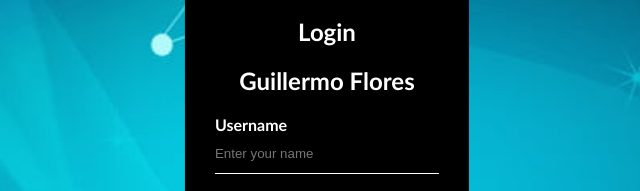
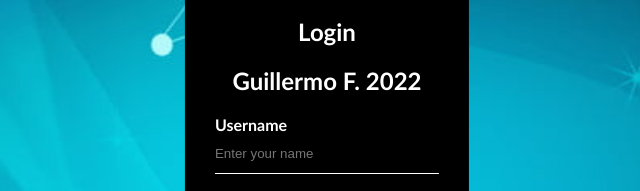
Before and after one commit to guille2017/Formulario-proyecto-login, a plain HTML site: page index.html in a window 1280 px wide. Shown: the part 243-434 px from the top of the page, 313-953 px from the left. Drawn offline with Linux system fonts and the light colour scheme.

Commit message:
Update index.html

```diff
--- a/index.html
+++ b/index.html
@@ -11,7 +11,7 @@
     <div class="contenedor">
       <img src="images/pngwing.com.png" alt="pngwing.com" />
       <h1>Login</h1>
-      <h1> Guillermo Flores</h1>
+      <h1> Guillermo F. 2022 </h1>
       <form action="" method="">
         <label for="username">Username</label>
         <input
```
